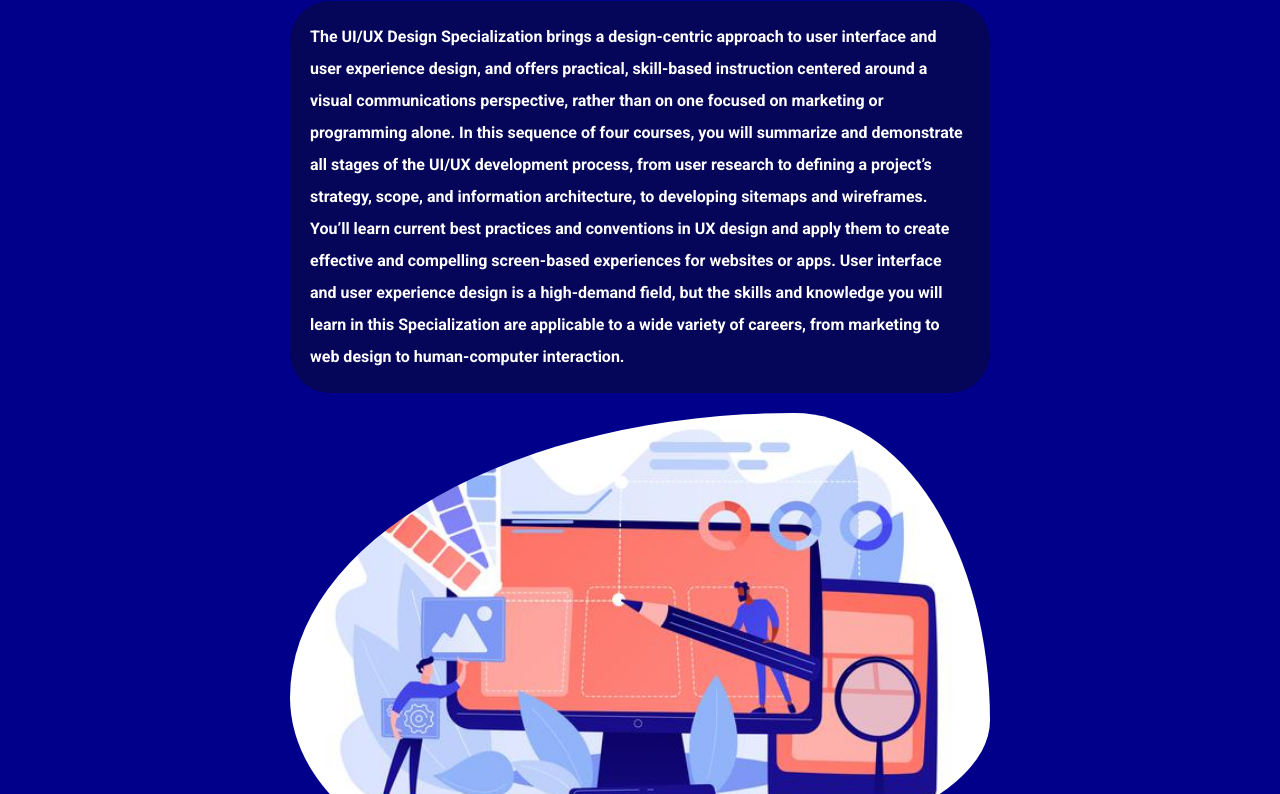
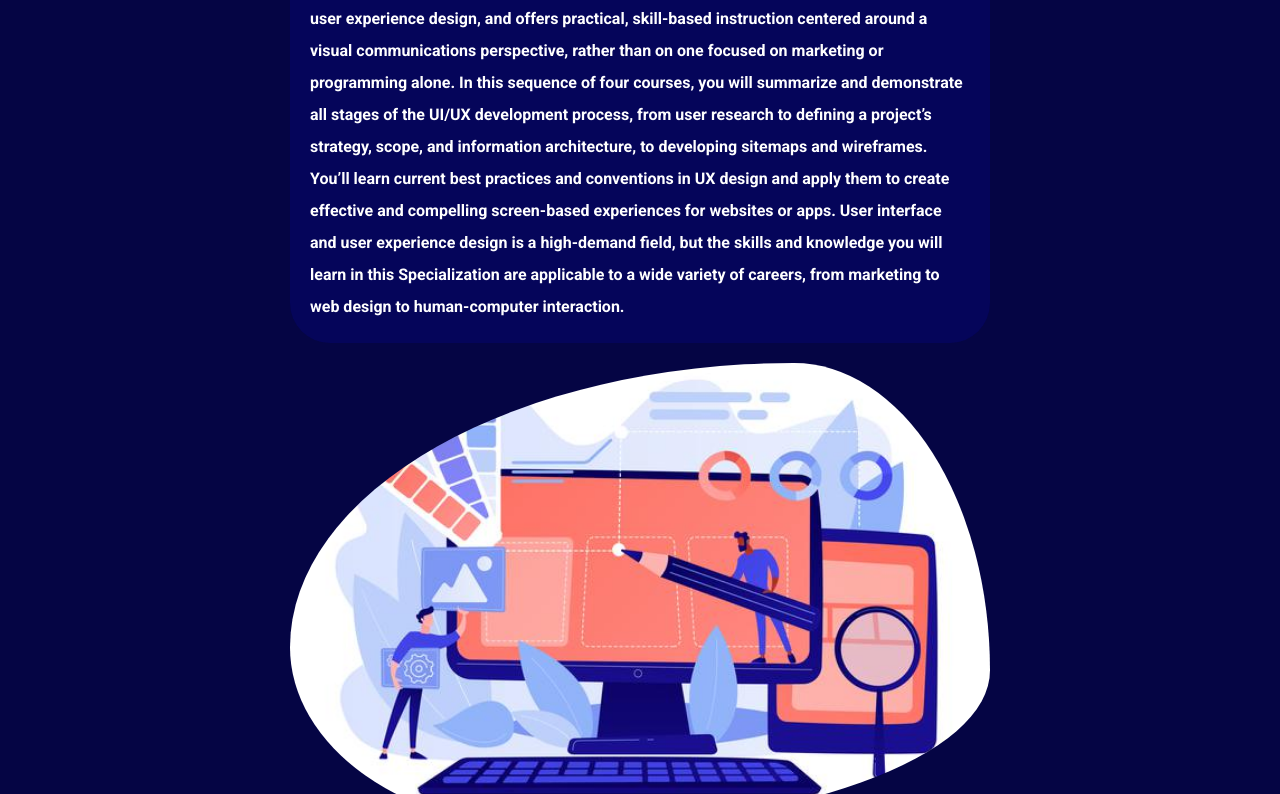
Before and after one commit to Gvantsa19/product-factory, a plain HTML site: page programs.html in a window 1280 px wide. Shown: the part 245-1039 px from the top of the page. Drawn offline with nearby package versions, Linux system fonts and the light colour scheme; a web font is replaced by a local one.

Commit message:
Update style.css

```diff
--- a/css/style.css
+++ b/css/style.css
@@ -874,10 +874,15 @@ input:focus {
 }
 /* progrmas-section */
 .programs-section1 {
-    margin-top: 150px;
     display: flex;
     flex-wrap: wrap;
     justify-content: space-around;
+    background-color: rgb(5, 5, 68);
+    border-radius: 30px;
+    max-width: 1500px;
+    width: 100%;
+    height: auto;
+    margin: 100px auto;
 }
 .programsP{
     max-width: 700px;
```
